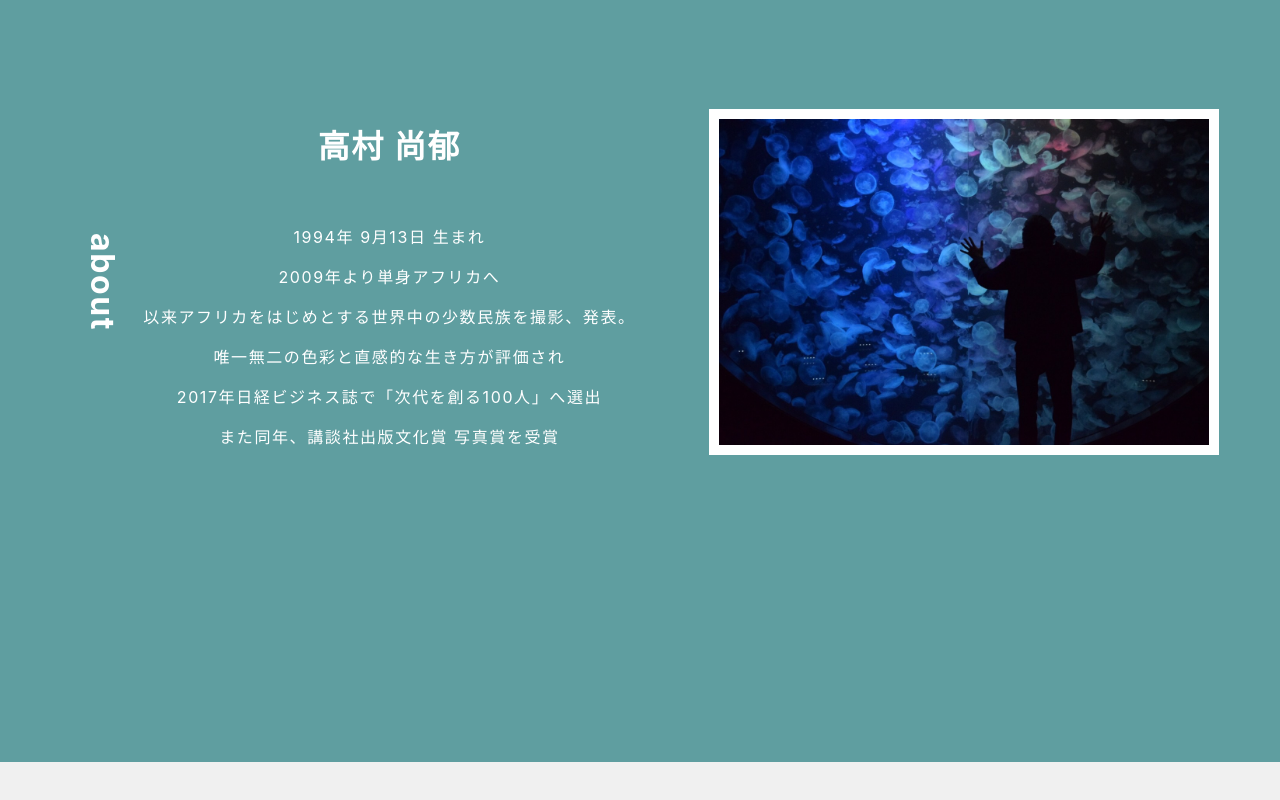
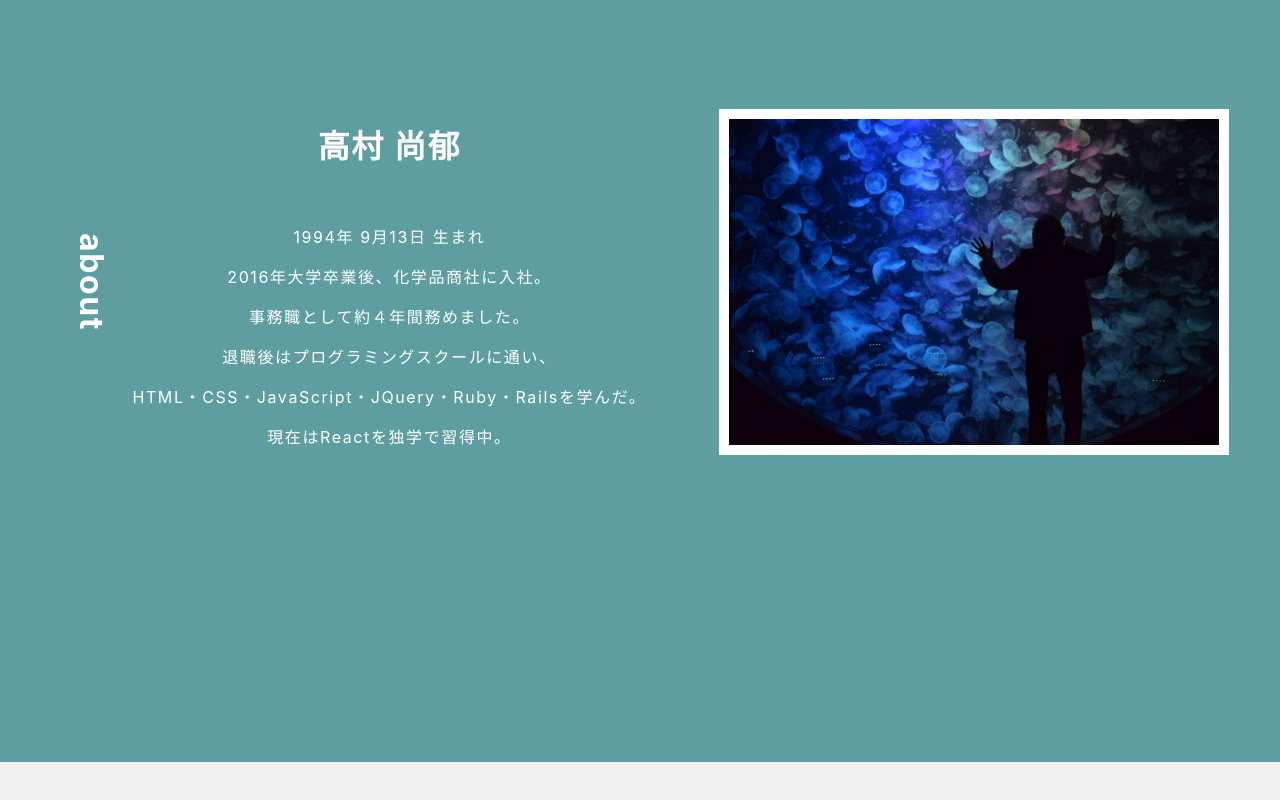
Before and after one commit to takalivian/portfolio, a React (Create React App) app: page / in a window 1280 px wide. Shown: the part 998-1798 px from the top of the page. Built offline with nearby package versions, Linux system fonts and the light colour scheme.

Commit message:
Update about.js

```diff
--- a/src/about.js
+++ b/src/about.js
@@ -32,11 +32,11 @@ class Aabout extends Component {
       <h1>高村 尚郁</h1>
       <br></br>
       <p>1994年 9月13日 生まれ</p>
-      <p>2009年より単身アフリカへ</p>
-      <p>以来アフリカをはじめとする世界中の少数民族を撮影、発表。</p>
-      <p>唯一無二の色彩と直感的な生き方が評価され</p>
-      <p>2017年日経ビジネス誌で「次代を創る100人」へ選出</p>
-      <p>また同年、講談社出版文化賞 写真賞を受賞</p>
+      <p>2016年大学卒業後、化学品商社に入社。</p>
+      <p>事務職として約４年間務めました。</p>
+      <p>退職後はプログラミングスクールに通い、</p>
+      <p>HTML・CSS・JavaScript・JQuery・Ruby・Railsを学んだ。</p>
+      <p>現在はReactを独学で習得中。</p>
     </div>
   }
 }
```
